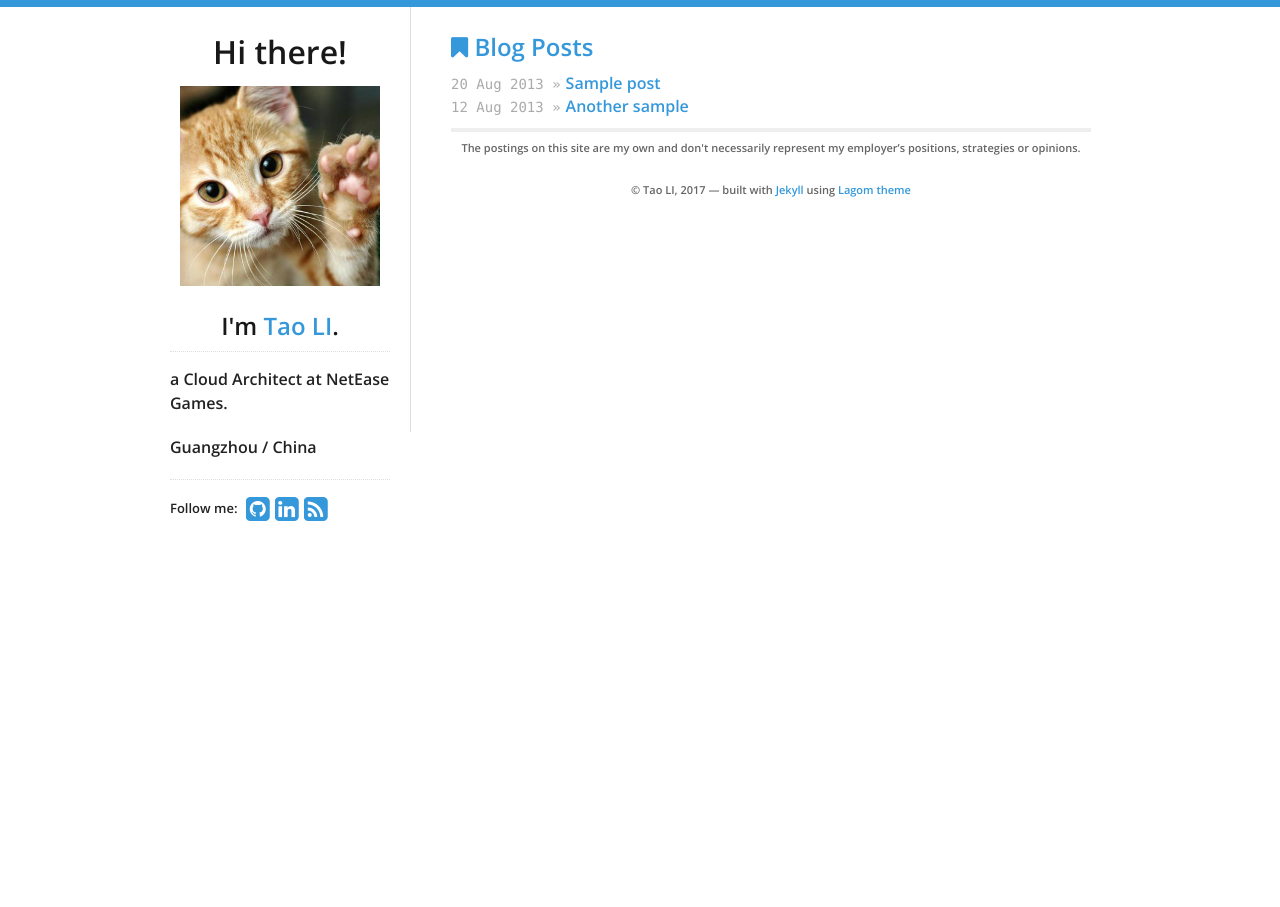
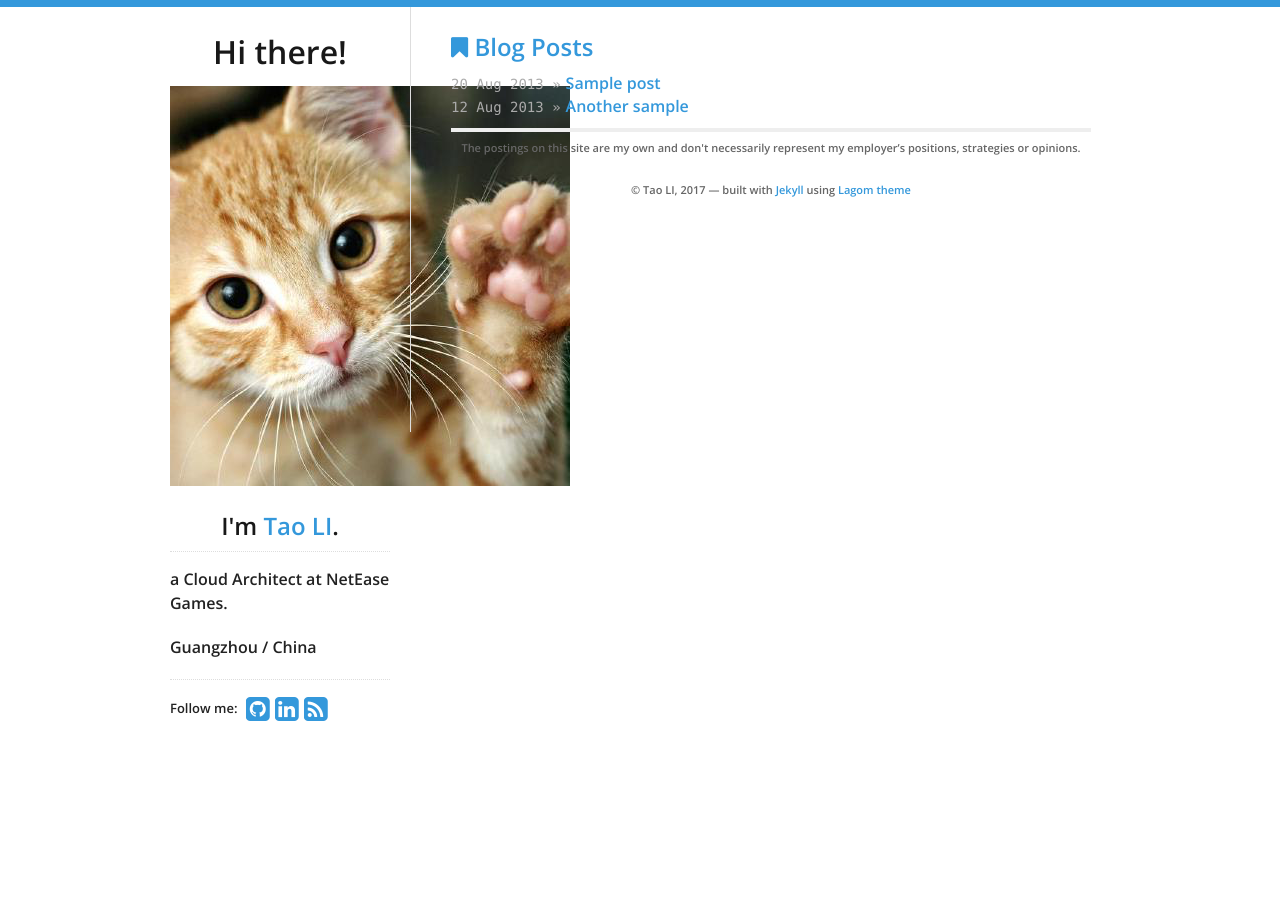
Before and after one commit to foodotbar/foodotbar.github.io, a Jekyll site: the page built from index.html, in a window 1280 px wide. Built offline with Jekyll 4.4.1, drawn with Linux system fonts in a browser that asks for light colours; nearby versions of some CDN libraries.

Commit message:
change logo

```diff
--- a/_includes/sidebar.html
+++ b/_includes/sidebar.html
@@ -4,7 +4,7 @@
     {% if site.data.theme.social.gravatar %}
     <img src="http://www.gravatar.com/avatar/{{ site.data.theme.social.gravatar }}?s=200" id="gravatar" alt="My photo"/>
     {% else %}
-    <img src="/logo.jpeg" id="logo" alt="Blog logo" height="200" width="200"/>
+    <img src="/logo.png" id="logo" alt="Blog logo"/>
     {% endif %}
   </a>
   <h2>I'm <a href="/">{{ site.data.theme.name }}</a>.</h2>
```
Also changed, not shown: logo.png, long_ori.png (added).
